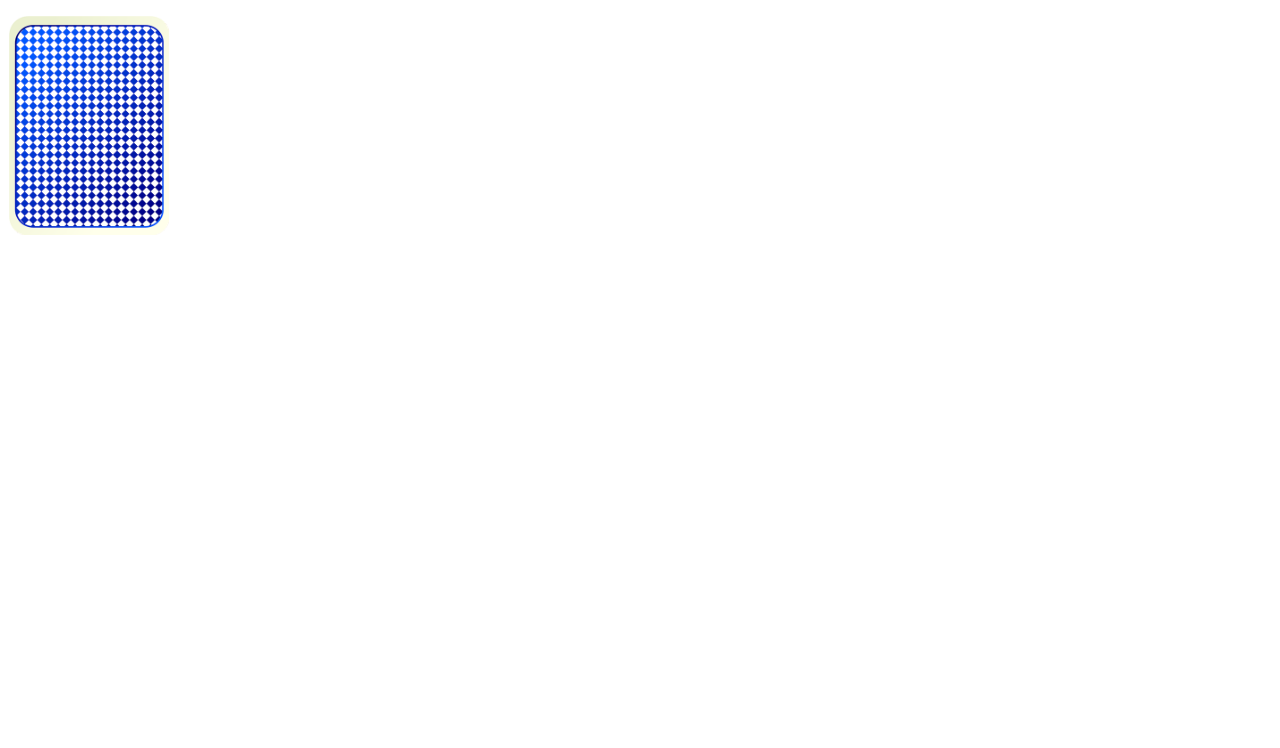
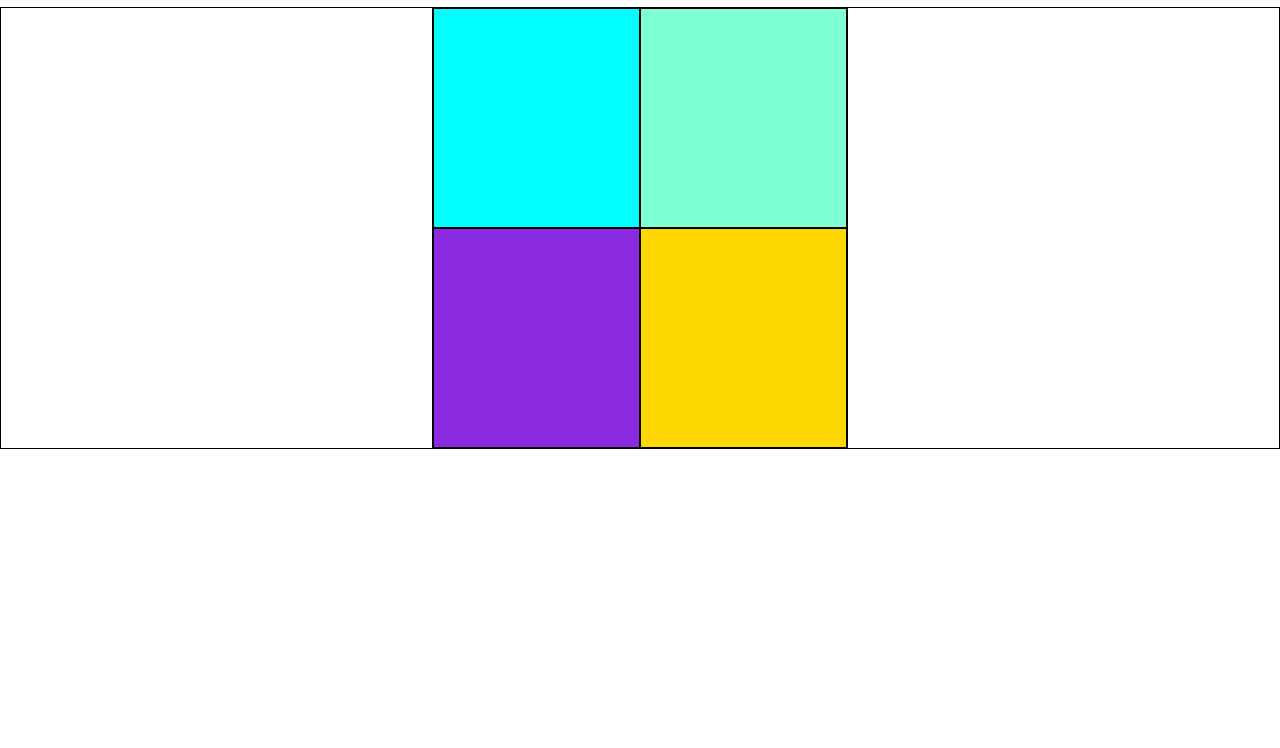
Before and after one commit to StaticBuilder/HuntTheAceJSGame-, a plain HTML site: page Hunt The Ace/indexA.html in a window 1280 px wide. Shown: the part 73-821 px from the top of the page. Before the commit the page ends 800 px from the top, so only its background shows below. Drawn offline with Linux system fonts and the light colour scheme.

Commit message:
Finished Part of the CSS and added some JS

```diff
--- a/Hunt The Ace/indexA.css
+++ b/Hunt The Ace/indexA.css
@@ -1,32 +1,78 @@
 :root{
-  --card-width:157px;
-  --card-height:220px;
-}
-.card-container{
-  margin-top: 30px;
-  position: relative;
+  --card-width: 157px;
+  --card-height: 220px;
+  --num-cards: 4;
+  --card-horizontal-space: 100px; /* Adjusted horizontal space */
 }
 
-.card{
-  position: absolute;
-  height:var(--card-height);
-  width:var(--card-width);
+body {
+  height: 100vh;
+  margin: 0;
 }
 
-.card-inner{
-  position:relative;
+main {
+  height: 55%;
+  display: flex;
+  justify-content: center;
+  align-items: center; /* Centering vertically */
+  border: 1px solid black;
+}
+
+.card-container {
+  position: relative;
+  height: 100%;
+  width: calc(var(--card-width) * 2 + var(--card-horizontal-space) * (2 - 1)); /* Width for 2 columns and spaces */
+  display: grid;
+  grid-template-columns: repeat(2, 1fr);
+  grid-template-rows: repeat(2, 1fr);
+
+  border: 1px solid black;
+}
+
+.card-pos-a{
+  border: 1px solid black;
+  background-color: aqua;
+}
+.card-pos-b{
+  border: 1px solid black;
+  background-color: aquamarine;
+}
+.card-pos-c{
+  border: 1px solid black;
+  background-color: blueviolet;
+}
+.card-pos-d{
+  border: 1px solid black;
+  background-color: gold;
+}
+.card {
+  height: var(--card-height);
+  width: var(--card-width);
+  perspective: 1000px;
+  cursor: pointer;
+}
+
+.card-inner {
+  position: relative;
   width: 100%;
   height: 100%;
+  text-align: center;
+  transition: transform 0.6s;
+  transform-style: preserve-3d;
 }
 
-.card-front, .card-back{
+.card-front, .card-back {
   position: absolute;
   width: 100%;
   height: 100%;
-
+  -webkit-backface-visibility: hidden;
+  backface-visibility: hidden;
 }
 
-.card-img{
-  height: 100%;
+.card-back {
+  transform: rotateY(180deg);
 }
- /* */
+
+.card:hover .card-inner {
+  transform: rotateY(180deg);
+}
--- a/Hunt The Ace/indexA.html
+++ b/Hunt The Ace/indexA.html
@@ -14,17 +14,10 @@
   </header>
   <main>
     <div class="card-container">
-      <div class="card">
-        <div class="card-inner">
-          <div class="card-front">
-            <img src="images/card-JackClubs.png" alt="" class="card-img">
-          </div>
-          <div class="card-back">
-            <img src="images/card-back-Blue.png" alt="" class="card-img">
-          </div>
-        </div>
-      </div>
-
+       <div class="card-pos-a"></div>
+       <div class="card-pos-b"></div>
+       <div class="card-pos-c"></div>
+       <div class="card-pos-d"></div>
     </div>
   </main>
 </body>
```
Also changed, not shown: Hunt The Ace/indexA.js (+55 -0 lines).
